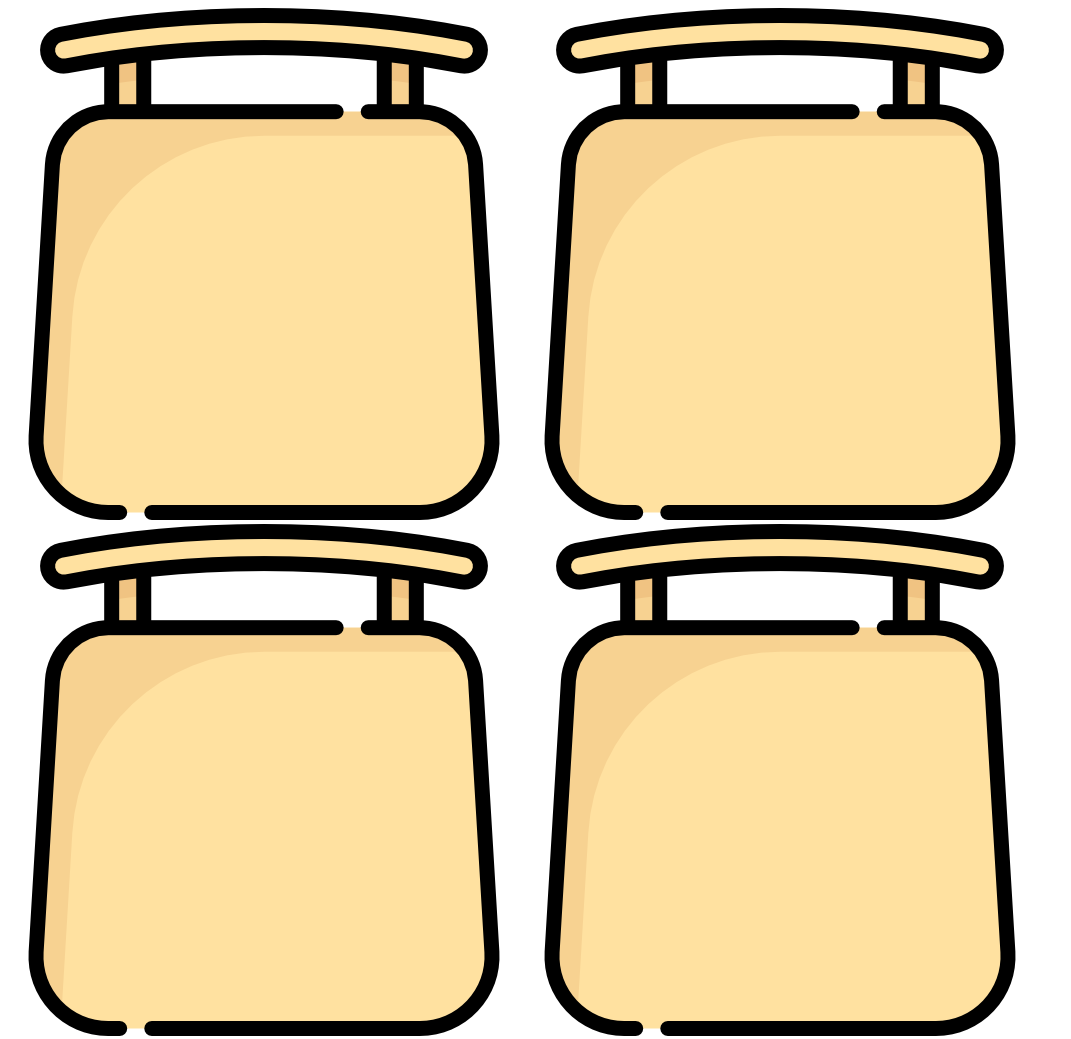
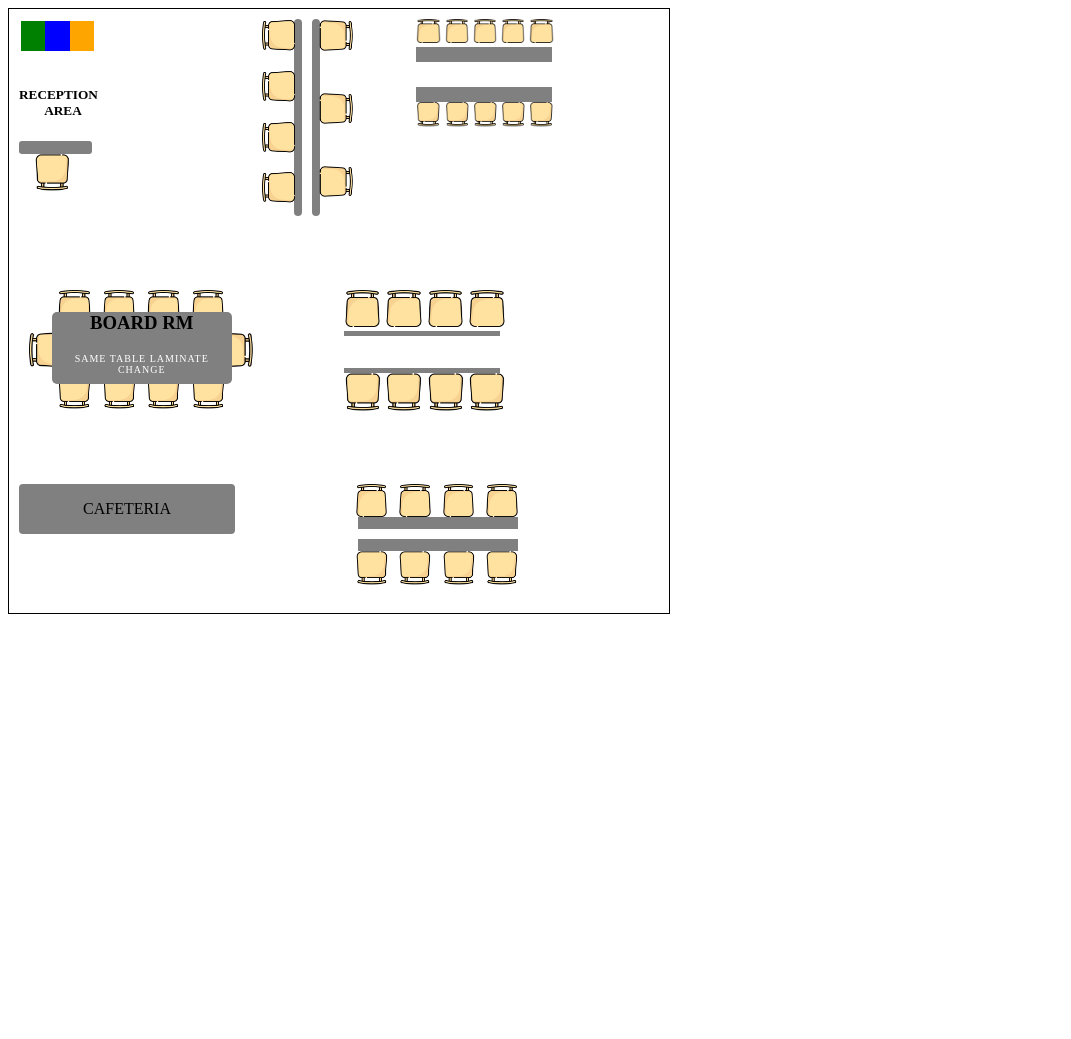
Before and after one commit to tripathi-aman007/layout, a plain HTML site: page index.html in a window 1280 px wide. Shown: the top 1039 px of the page, without its empty margins (0-1071 px from the left). After the commit the page ends 800 px from the top, so only its background shows below. Drawn offline with Linux system fonts and the light colour scheme.

Commit message:
Update index.html

```diff
--- a/index.html
+++ b/index.html
@@ -6,172 +6,360 @@
     <title>Home</title>
     <link rel="stylesheet" href="index.css">
 </head>
+<style>
+    body {
+        border: 1px solid;
+        padding: 10px;
+        width: 50%;
+    }
+    .parentDiv {
+        display: flex;
+        justify-content: center;
+    }
+    .blocks {
+    width: 30%;
+    display: flex;
+    padding: 2px;
+}
+.green {
+    background-color: green;
+    width: 100%;
+    height: 30px;
+}
+.blue {
+    background-color: blue;
+    width: 100%;
+    height: 30px;
+}
+
+.orange {
+    background-color: orange;
+    width: 100%;
+    height: 30px;
+}
+
+.reception {
+    display: flex;
+    flex-direction: column;
+    margin-top: 5%;
+    width: 30%;
+}
+
+.receptionBorder {
+    width: 58%;
+    height: 5px;
+    background-color: grey;
+    padding-left: 43%;
+    padding-bottom: 10%;
+    border-radius: 3px;
+}
+
+.chair img {
+    rotate: 180deg;
+    width: 50%;
+    margin-left: 20%;
+}
+.middleDiv {
+    display: flex;
+    width: 30%;
+    height: 40%;
+}
+.middleLeft {
+    width: 40%;
+    display: flex;
+    flex-direction: column;
+    gap: 18px;
+}
+.middleLeft img {
+    width: 100%;
+    rotate: -90deg;
+}
+.middleLeftBorder {
+    width: 10%;
+    height: 15px;
+    background-color: grey;
+    padding-top: 200%;
+    border-radius: 5px;
+}
+.middleRight {
+    width: 40%;
+    display: flex;
+    flex-direction: column;
+    gap: 40px;
+}
+.middleRight img {
+    width: 100%;
+    rotate: 90deg;
+}
+.middleRightBorder {
+    width: 10%;
+    height: 15px;
+    background-color: grey;
+    padding-top: 200%;
+    border-radius: 5px;
+    margin-left: 10%;
+}
+
+.rightDiv {
+    display: flex;
+    flex-direction: column;
+    width: 80%;
+    margin-left: 10%;
+
+}
+
+.topRight img {
+    width: 10%;
+}
+
+.topRightBorder {
+    background-color: grey;
+    height: 15px;
+    width: 10%;
+    padding-left: 46%;
+    margin-bottom: 10%;
+}
+
+.bottomRightBorder {
+    background-color: grey;
+    width: 10%;
+    height: 15px;
+    padding-left: 46%;
+}
+
+.bottomRight img {
+    width: 10%;
+    rotate: 180deg;
+}
+
+.secondParentDiv {
+    display: flex;
+    width: 98%;
+    margin-top: 10%;
+    padding: 10px;
+    height: 120px;
+}
+
+.secondParentDiv img {
+    width: 12%;
+}
+
+.firstLine {
+    display: flex;
+    gap: 10px;
+    margin-left: 9%;
+}
+
+.twoChairs {
+    display: flex;
+    gap: 47%;
+    margin-top: 2%;
+}
+
+.firstMove {
+    rotate: -90deg;
+}
+
+.move {
+    rotate: 90deg;
+}
+
+.firstLineFront {
+    margin-top: 1.7%;
+}
+
+.firstLineFront img {
+    rotate: 180deg;
+}
+.secondPrentDivBorder {
+    position: relative;
+    background-color: grey;
+    width: 57%;
+    height: 72px;
+    top: -115px;
+    left: 23px;
+    border-radius: 5px;
+    text-align: center;
+}
+.bottom img {
+    rotate: 180deg;
+}
+
+.topBorder {
+    background-color: grey;
+    width: 50%;
+    height: 5px;
+}
+
+.bottomBorder {
+    background-color: grey;
+    width: 50%;
+    height: 5px;
+    margin-top: 10%;
+}
+
+.thirdDiv {
+display: flex;
+margin-top: 10%;
+gap: 90px;
+}
+
+.cafeteria {
+    height: fit-content;
+    background-color: grey;
+    padding-left: 10%;
+    padding-right: 10%;
+    border-radius: 4px;
+}
+.neonLightDesign {
+    display: flex;
+    width: 10%;
+    gap: 10px;
+    margin-left: 9%;
+}
+.neonLightDesign img {
+    width: 100%;
+}
+.more img {
+    rotate: 180deg;
+}
+.neonLightDesignBorder {
+    background-color: grey;
+    width: 48%;
+    height: 12px;
+    position: relative;
+    left: 33px;
+}
+.neonLightDesignBorderBelow {
+    background-color: grey;
+    width: 48%;
+    height: 12px;
+    margin-top: 10px;
+    position: relative;
+    left: 33px;
+}
+</style>
 <body>
-    <div class="areOne">
-        <img src="./chair.png" alt="" class="image">
-        <img src="./chair.png" alt="" class="image">
-        <img src="./chair.png" alt="" class="image">
-        <img src="./chair.png" alt="" class="image">
-        <img src="./chair.png" alt="" class="image">
+
+<div class="parentDiv">
+    <div class="leftDiv">
+        <div class="blocks">
+            <div class="green"></div>
+            <div class="blue"></div>
+            <div class="orange"></div>
+        </div>
+        <div class="reception">
+            <h5 style="text-align: right; margin-right: 10px;">RECEPTION AREA</h5>
+            <div class="tableChair">
+                <div class="receptionBorder"></div>
+                <div class="chair">
+                    <img src="./chair.png" alt="">
+                </div>
+            </div>
+        </div>
     </div>
-    <div class="sameAreOne">
-        <img src="./chair.png" alt="">
-        <img src="./chair.png" alt="">
-        <img src="./chair.png" alt="">
-        <img src="./chair.png" alt="">
-        <img src="./chair.png" alt="">
-    </div>
-    <!-- TABLE FOR ABOVE SITTING -->
-    <hr class="borderAreOne" />
-
-    <div class="parent">
-        <div class="leftArea">
+    <div class="middleDiv">
+        <div class="middleLeft">
             <img src="./chair.png" alt="">
             <img src="./chair.png" alt="">
             <img src="./chair.png" alt="">
             <img src="./chair.png" alt="">
         </div>
-        <div class="leftAreaRight">
+        <div class="middleLeftBorder"></div>
+        <div class="middleRightBorder"></div>
+        <div class="middleRight">
             <img src="./chair.png" alt="">
             <img src="./chair.png" alt="">
             <img src="./chair.png" alt="">
         </div>
     </div>
-        <!-- TABLE FOR ABOVE SITTING -->
-        <hr class="borderTwo" />
-
-
-    <div class="parentOne">
-        <div class="areaMore">
+    <div class="rightDiv">
+        <div class="topRight">
+            <img src="./chair.png" alt="">
             <img src="./chair.png" alt="">
             <img src="./chair.png" alt="">
             <img src="./chair.png" alt="">
             <img src="./chair.png" alt="">
         </div>
-        <div class="sameAreaMore">
+        <div class="topRightBorder"></div>
+        <div class="bottomRightBorder"></div>
+        <div class="bottomRight">
+            <img src="./chair.png" alt="">
             <img src="./chair.png" alt="">
             <img src="./chair.png" alt="">
             <img src="./chair.png" alt="">
             <img src="./chair.png" alt="">
         </div>
     </div>
-    <hr class="borderThree" />
+</div>
 
-    <div class="parentTwo">
-        <div class="areaMoreTwo">
+<div class="secondParentDiv">
+    <div class="secondPrentDivLeft">
+        <div class="firstLine">
             <img src="./chair.png" alt="">
             <img src="./chair.png" alt="">
             <img src="./chair.png" alt="">
             <img src="./chair.png" alt="">
         </div>
-        <div class="sameAreaMoreTwo">
+        <div class="twoChairs">
+            <img src="./chair.png" alt="" class="firstMove">
+            <img src="./chair.png" alt="" class="move">
+        </div>
+        <div class="firstLine firstLineFront">
+            <img src="./chair.png" alt="">
+            <img src="./chair.png" alt="">
+            <img src="./chair.png" alt="">
+            <img src="./chair.png" alt="">
+        </div>
+        <div class="secondPrentDivBorder">
+            <H3>BOARD RM</H3>
+            <p style="color: white; font-size: 10px; letter-spacing: 0.1em;">SAME TABLE LAMINATE CHANGE</p>
+        </div>
+    </div>
+    <div class="secondPrentRight">
+            <div class="top">
+            <img src="./chair.png" alt="">
+            <img src="./chair.png" alt="">
+            <img src="./chair.png" alt="">
+            <img src="./chair.png" alt="">
+        </div>
+        <div class="topBorder"></div>
+        <div class="bottomBorder"></div>
+        <div class="bottom">
             <img src="./chair.png" alt="">
             <img src="./chair.png" alt="">
             <img src="./chair.png" alt="">
             <img src="./chair.png" alt="">
         </div>
     </div>
-    <hr class="borderFour" />
-
-    <div class="parentThree">
-        <div class="areaMoreThree">
+</div>
+<div class="thirdDiv">
+    <div class="cafeteria">
+        <p>CAFETERIA</p>
+    </div>
+    <div class="neonLightsDiv">
+        <div class="neonLightDesign">
             <img src="./chair.png" alt="">
             <img src="./chair.png" alt="">
             <img src="./chair.png" alt="">
             <img src="./chair.png" alt="">
         </div>
-        <div class="sameAreaMoreThree">
+        <div class="neonLightDesignBorder"></div>
+        <div class="neonLightDesignBorderBelow"></div>
+        <div class="neonLightDesign more">
             <img src="./chair.png" alt="">
             <img src="./chair.png" alt="">
             <img src="./chair.png" alt="">
             <img src="./chair.png" alt="">
         </div>
     </div>
-    <hr class="borderFive" />
+</div>
 
-
-    <div class="leftParentTwo">
-        <div class="leftAreaMoreThree">
-            <img src="./chair.png" alt="">
-            <img src="./chair.png" alt="">
-            <img src="./chair.png" alt="">
-            <img src="./chair.png" alt="">
-        </div>
-        <div class="leftSameAreaMoreThree">
-            <img src="./chair.png" alt="">
-            <img src="./chair.png" alt="">
-            <img src="./chair.png" alt="">
-            <img src="./chair.png" alt="">
-        </div>
+<div class="belowCafeteria">
+    <div class="firstChair">
+        <img src="" alt="">
     </div>
-
-
-    <div class="leftCorner">
-        <img src="./chair.png" alt="">
-    </div>
-    <div class="rightCorner">
-        <img src="./chair.png" alt="">
-    </div>
-    <hr class="borderSix" />
-
-
-
-            <div class="upOne">
-                <img src="./chair.png" alt="">
-                <img src="./chair.png" alt="">
-            </div>
-            <div class="upOne downOne">
-                <img src="./chair.png" alt="">
-                <img src="./chair.png" alt="">
-            </div>
-            <hr class="borderSeven" />
-
-        <div class="rightSideUp">
-            <img src="./chair.png" alt="">
-            <img src="./chair.png" alt="">
-        </div>
-        <div class="rightSideUp rightSidedown">
-            <img src="./chair.png" alt="">
-            <img src="./chair.png" alt="">
-        </div>
-
-        <!-- new content -->
-        <div class="upOneAgain">
-            <img src="./chair.png" alt="">
-            <img src="./chair.png" alt="">
-
-            <img src="./chair.png" alt="">
-            <img src="./chair.png" alt="">
-        </div>
-
-    <div class="rightSideUpAgain">
-        <img src="./chair.png" alt="">
-        <img src="./chair.png" alt="">
-
-        <img src="./chair.png" alt="">
-        <img src="./chair.png" alt="">
-    </div>
-    <hr class="borderEight" />
-
-    <div class="meetingRoomOne">
-        <img src="./chair.png" alt="" style="margin-right: 40px;">
-        <img src="./chair.png" alt="">
-        <img src="./chair.png" alt="">
-    </div>
-    <div class="sameRoomMeeting">
-        <img src="./chair.png" alt="">
-        <img src="./chair.png" alt="">
-    </div>
-    <hr class="borderNine" />
-
-        <div class="meetingRoomOne">
-        <img src="./chair.png" alt="">
-        <img src="./chair.png" alt="">
-    </div>
-    <div class="bossChair">
-        <img src="./office-chair.png" alt="">
-    </div>
-    <hr class="borderTen" />
+</div>
 
 </body>
 </html>
```
